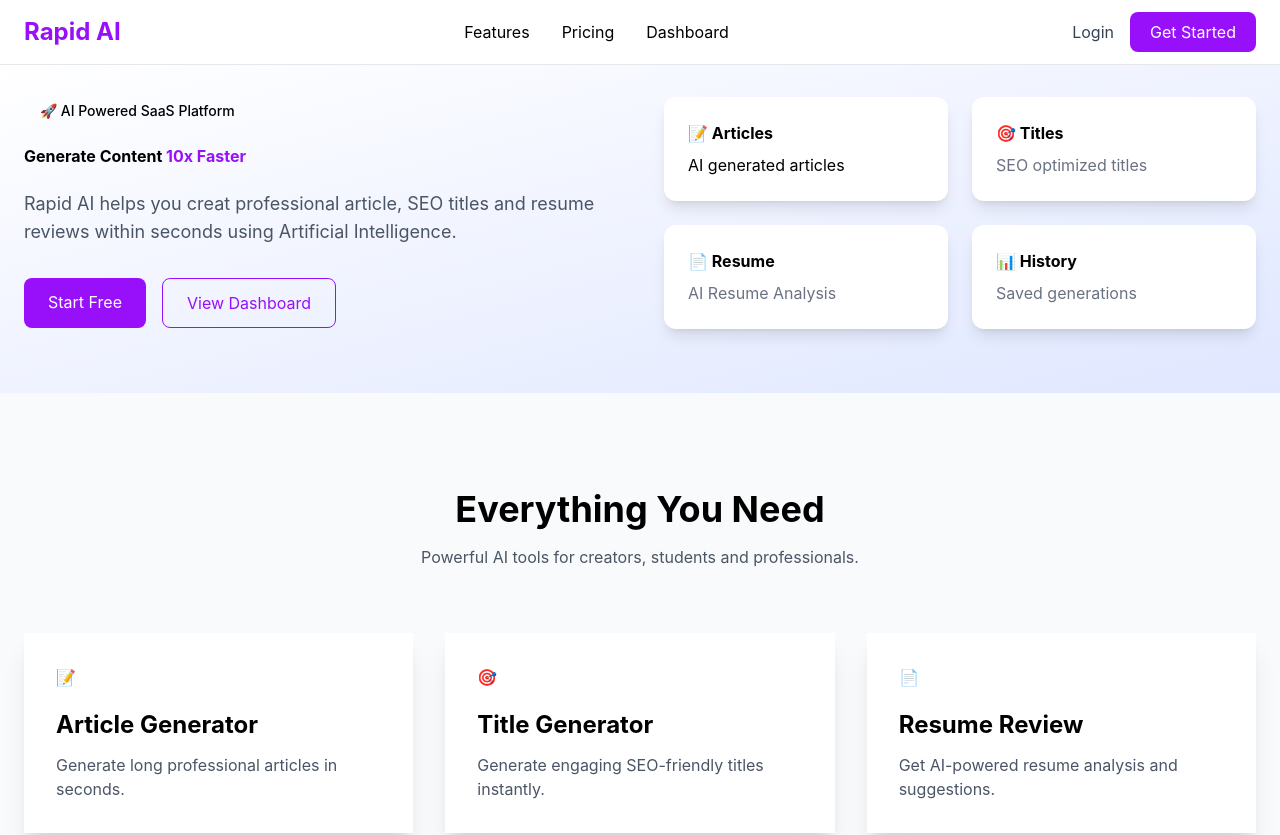
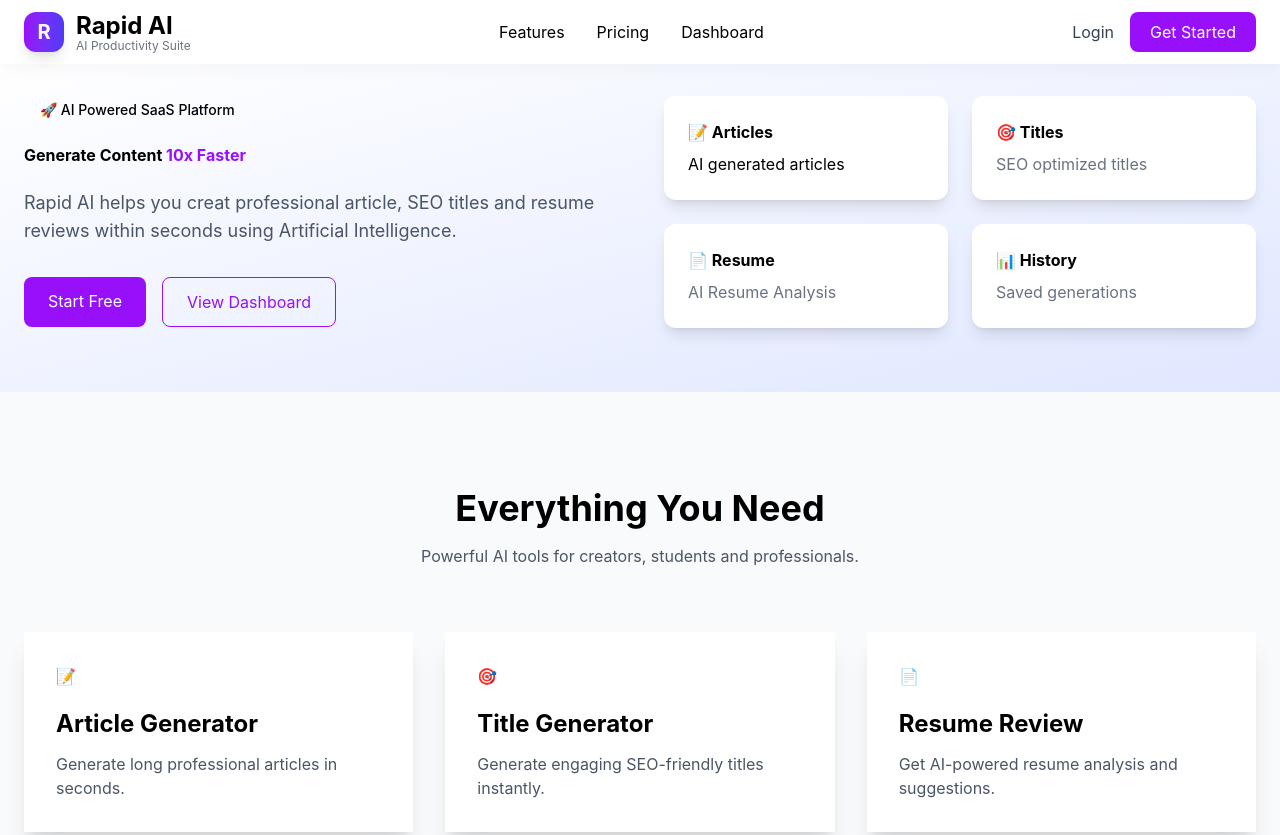
Before and after one commit to Pavankprakash/Rapid-AI, a React (Vite) app in the folder rapid-ai-client/: page / in a window 1280 px wide. Shown: the top 835 px of the page. Built offline with nearby package versions, Linux system fonts and the light colour scheme; no server answers.

Commit message:
Added Aboute Page

```diff
--- a/rapid-ai-client/src/components/History/HistoryCard.jsx
+++ b/rapid-ai-client/src/components/History/HistoryCard.jsx
@@ -1,3 +1,4 @@
+import { FiEye, FiTrash2 } from "react-icons/fi";
 function HistoryCard({ item }) {
 
     const featureNames = {
@@ -23,11 +24,16 @@
             <p className="text-gray-600 mt-2 line-clamp-3">
                 {item.prompt}
             </p>
-            <div className="mt-6 flex gap-3">
-                <button className="px-4 py-2 rounded-lg bg-purple-600 text-white">
+            <div className="mt-6 flex flex-col sm:flex-row gap-3">
+                <button
+                    className="w-full sm:w-auto px-4 py-2 rounded-lg bg-purple-600 text-white hover:bg-purple-700 transition"
+                >
                     View
                 </button>
-                <button className="px-4 py-2 rounded-lg border">
+
+                <button
+                    className="w-full sm:w-auto px-4 py-2 rounded-lg border border-gray-300 hover:bg-gray-100 transition"
+                >
                     Delete
                 </button>
             </div>
--- a/rapid-ai-client/src/components/layout/Navbar.jsx
+++ b/rapid-ai-client/src/components/layout/Navbar.jsx
@@ -1,18 +1,30 @@
 import { Link } from "react-router-dom";
 import { useState } from "react";
 import { SignInButton, SignUpButton, SignedIn, SignedOut, UserButton } from "@clerk/clerk-react";
+import { FiMenu, FiX } from "react-icons/fi";
 
 function Navbar() {
     const [isOpen, setIsOpen] = useState(false);
     return (
-        <nav className="w-full border-b border-gray-200 bg-white">
+        <nav className="sticky top-0 z-50 backdrop-blur-md bg-white/80 shadow-[0_4px_20px_rgba(0,0,0,0.04)] border-gray-200">
             <div className="max-w-7xl mx-auto px-6 h-16 flex items-center justify-between">
 
                 { /**Loop */}
-                <h1 className="text-xl md:text-2xl font-bold text-purple-600">
-                    Rapid AI
-                </h1>
+                <div className="flex items-center gap-3">
+                    <div className="w-10 h-10 rounded-xl bg-gradient-to-r from-purple-600 to-indigo-600 flex items-center justify-center text-white font-bold text-xl shadow-lg">
+                        R
+                    </div>
 
+                    <div>
+                        <h1 className="text-2xl font-bold">
+                            Rapid AI
+                        </h1>
+
+                        <p className="text-xs text-gray-500 -mt-1">
+                            AI Productivity Suite
+                        </p>
+                    </div>
+                </div>
                 { /*Desktop Menu */}
                 <div className="hidden lg:flex items-center gap-8">
 
@@ -49,41 +61,51 @@
                     </SignedOut>
 
                     <SignedIn>
-                        <UserButton afterSignOutUrl="/" />
+                        <div className="flex items-center gap-3">
+                            <UserButton afterSignOutUrl="/" />
+                            <div className="hidden xl:block">
+
+                                <p className="font-semibold">
+                                    Dashboard
+                                </p>
+                                <p className="text-xs text-gray-500">
+                                    Welcome back
+                                </p>
+                            </div>
+                        </div>
                     </SignedIn>
-
                 </div>
 
                 {/* Mobile Menu Button */}
                 <button
-                    className="lg:hidden text-3xl"
                     onClick={() => setIsOpen(!isOpen)}
+                    className="lg:hidden"
                 >
-                    ☰
+                    {isOpen ? <FiX size={28} /> : <FiMenu size={28} />}
                 </button>
             </div>
             {/* Mobile Menu */}
             {isOpen && (
-                <div className="md:hidden px-6 pb-6 flex flex-col gap-4">
+                <div className={`lg:hidden overflow-hidden transition-all duration-300 ${isOpen ? "max-h-96 py-6" : "max-h-0"}`}>
 
                     <a href="#">Features</a>
-                    <a href="#">Pricing</a>
+                    <a href="#">About</a>
                     <Link
                         to="/dashboard"
-                        className="hover:text-purple-600"
+                        className=" relative font-medium text-gray-600 hover:text-purple-600 transition after:absolute after:left-0 after:-bottom-1 after:h-[2px] after:w-0 after:bg-purple-600 after:transition-all hover:after:w-full"
                     >
                         Dashboard
                     </Link>
 
                     <SignedOut>
                         <SignInButton mode="modal">
-                            <button className="text-left">
+                            <button className="px-4 py-2 rounded-xl border border-gray-300 hover:border-purple-500 hover:text-purple-600 transition">
                                 Login
                             </button>
                         </SignInButton>
 
                         <SignUpButton mode="modal">
-                            <button className="bg-purple-600 text-white rounded-lg py-2">
+                            <button className="px-6 py-2.5 rounded-xl bg-gradient-to-r from-purple-600 to-indigo-600 text-white font-semibold shadow-lg hover:scale-105 transition">
                                 Get Started
                             </button>
                         </SignUpButton>
```
